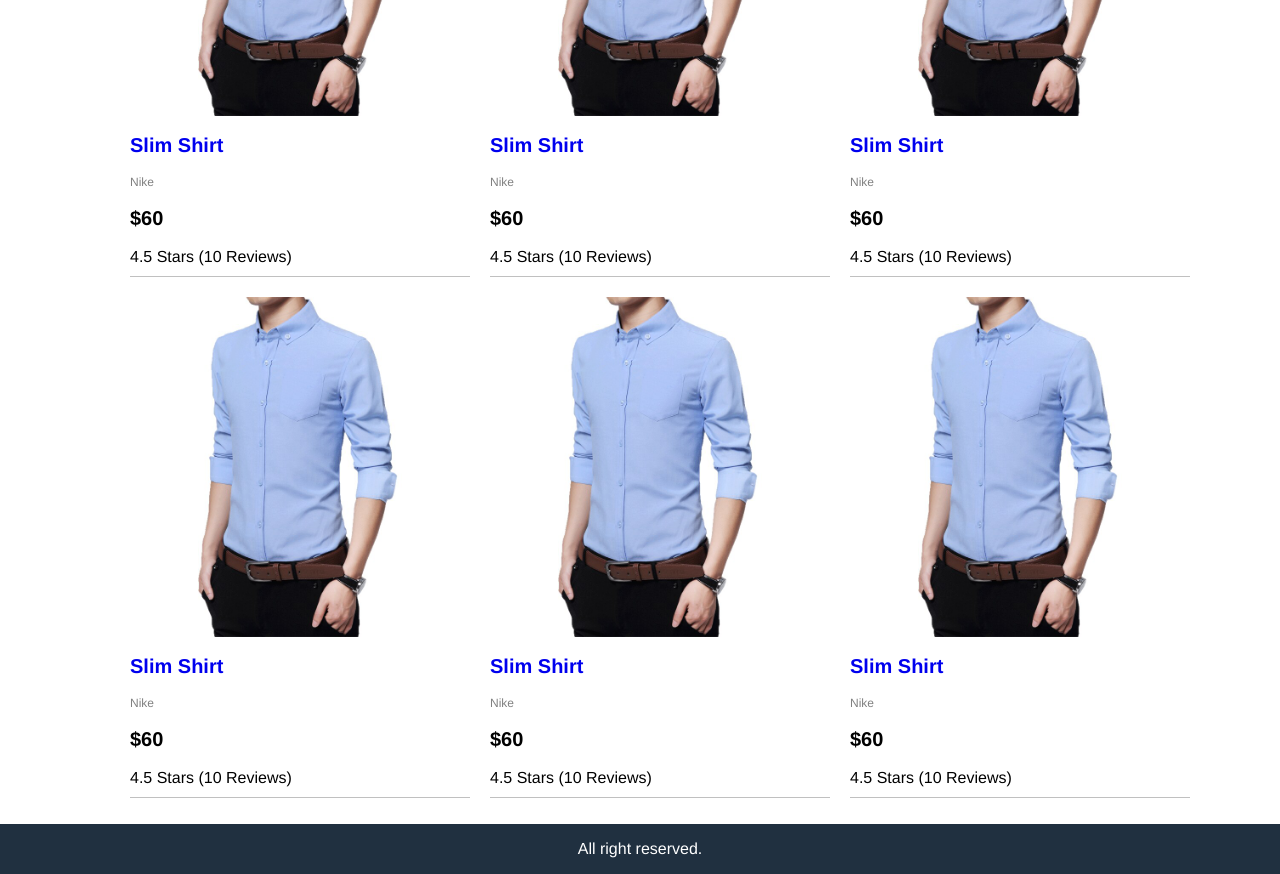
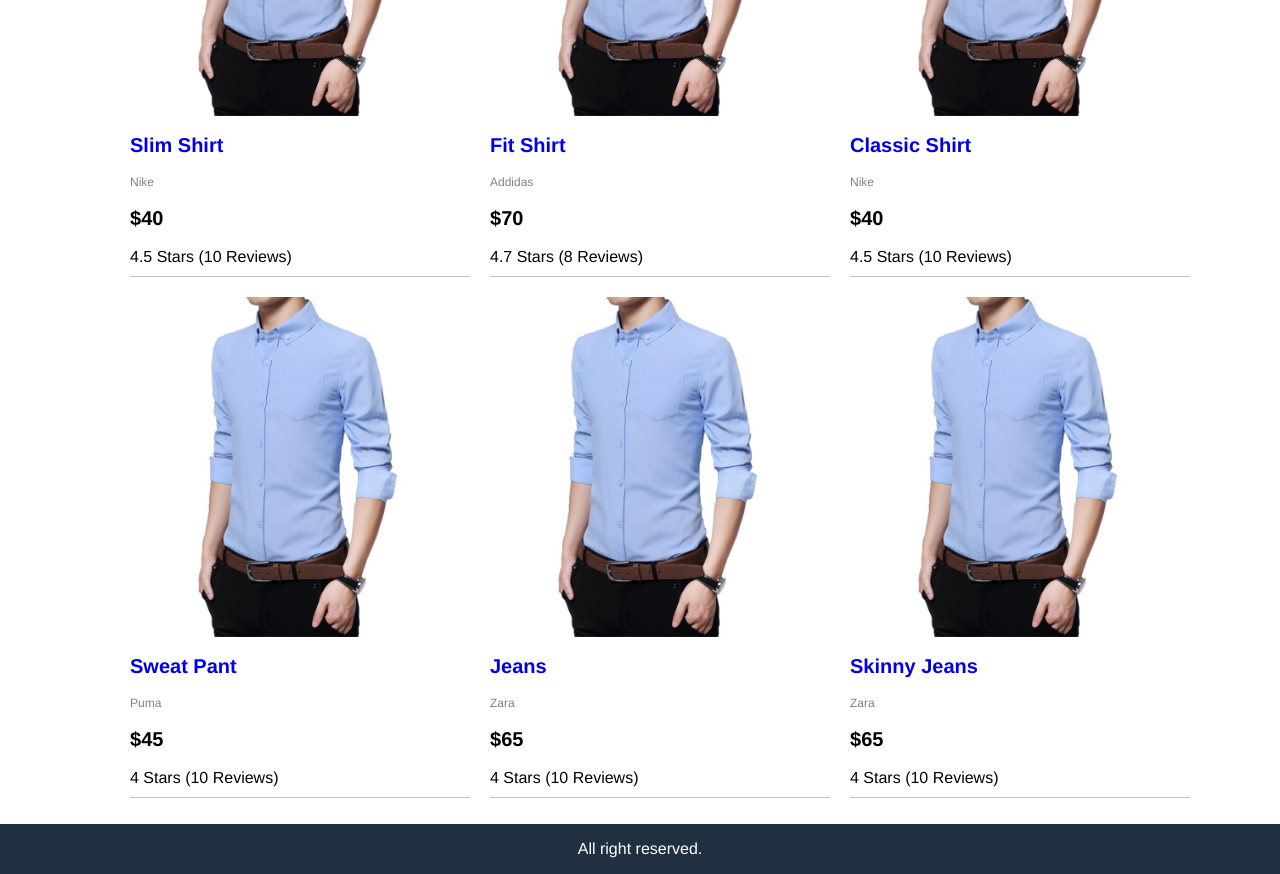
Before and after one commit to etEthiopia/zenach, a React (Create React App) app in the folder frontend/: page / in a window 1280 px wide. Shown: the part 300-1174 px from the top of the page. Built offline with nearby package versions, Linux system fonts and the light colour scheme.

Commit message:
data fetched from a static list

```diff
--- a/frontend/src/App.js
+++ b/frontend/src/App.js
@@ -1,5 +1,6 @@
 import React from 'react';
 import logo from './logo.svg';
+import data from './data';
 import './App.css';
 
 function App() {
@@ -44,72 +45,21 @@ function App() {
       <main className="main">
         <div className="content">
           <ul className="products">
-            <li>
-              <div className="product">
-                <img className="product-image" src="images/d1.jpg" alt="product" />
-                <div className="product-name">
-                  <a href="product.html">Slim Shirt</a>
+            {
+              data.products.map(product => <li>
+                <div className="product">
+                  <img className="product-image" src={product.image} alt="product" />
+                  <div className="product-name">
+                    <a href="product.html">{product.name}</a>
+                  </div>
+                  <div className="product-brand">{product.brand}</div>
+                  <div className="product-price">${product.price}</div>
+                  <div className="product-rating">{product.rating} Stars ({product.reveiwNo} Reviews)</div>
                 </div>
-                <div className="product-brand">Nike</div>
-                <div className="product-price">$60</div>
-                <div className="product-rating">4.5 Stars (10 Reviews)</div>
-              </div>
-            </li>
-            <li>
-              <div className="product">
-                <img className="product-image" src="images/d1.jpg" alt="product" />
-                <div className="product-name">
-                  <a href="product.html">Slim Shirt</a>
-                </div>
-                <div className="product-brand">Nike</div>
-                <div className="product-price">$60</div>
-                <div className="product-rating">4.5 Stars (10 Reviews)</div>
-              </div>
-            </li>
-            <li>
-              <div className="product">
-                <img className="product-image" src="images/d1.jpg" alt="product" />
-                <div className="product-name">
-                  <a href="product.html">Slim Shirt</a>
-                </div>
-                <div className="product-brand">Nike</div>
-                <div className="product-price">$60</div>
-                <div className="product-rating">4.5 Stars (10 Reviews)</div>
-              </div>
-            </li>
-            <li>
-              <div className="product">
-                <img className="product-image" src="images/d1.jpg" alt="product" />
-                <div className="product-name">
-                  <a href="product.html">Slim Shirt</a>
-                </div>
-                <div className="product-brand">Nike</div>
-                <div className="product-price">$60</div>
-                <div className="product-rating">4.5 Stars (10 Reviews)</div>
-              </div>
-            </li>
-            <li>
-              <div className="product">
-                <img className="product-image" src="images/d1.jpg" alt="product" />
-                <div className="product-name">
-                  <a href="product.html">Slim Shirt</a>
-                </div>
-                <div className="product-brand">Nike</div>
-                <div className="product-price">$60</div>
-                <div className="product-rating">4.5 Stars (10 Reviews)</div>
-              </div>
-            </li>
-            <li>
-              <div className="product">
-                <img className="product-image" src="images/d1.jpg" alt="product" />
-                <div className="product-name">
-                  <a href="product.html">Slim Shirt</a>
-                </div>
-                <div className="product-brand">Nike</div>
-                <div className="product-price">$60</div>
-                <div className="product-rating">4.5 Stars (10 Reviews)</div>
-              </div>
-            </li>
+              </li>)
+            }
+
+
           </ul>
         </div>
       </main>
--- /dev/null
+++ b/frontend/src/data.js
@@ -0,0 +1,57 @@
+export default {
+    products: [{
+            name: 'Slim Shirt',
+            image: '/images/d1.jpg',
+            category: 'shirts',
+            price: 40,
+            brand: 'Nike',
+            rating: 4.5,
+            reveiwNo: 10
+        },
+        {
+            name: 'Fit Shirt',
+            image: '/images/d1.jpg',
+            category: 'shirts',
+            price: 70,
+            brand: 'Addidas',
+            rating: 4.7,
+            reveiwNo: 8
+        },
+        {
+            name: 'Classic Shirt',
+            image: '/images/d1.jpg',
+            category: 'shirts',
+            price: 40,
+            brand: 'Nike',
+            rating: 4.5,
+            reveiwNo: 10
+        },
+        {
+            name: 'Sweat Pant',
+            image: '/images/d1.jpg',
+            category: 'pants',
+            price: 45,
+            brand: 'Puma',
+            rating: 4.0,
+            reveiwNo: 10
+        },
+        {
+            name: 'Jeans',
+            image: '/images/d1.jpg',
+            category: 'pants',
+            price: 65,
+            brand: 'Zara',
+            rating: 4.0,
+            reveiwNo: 10
+        },
+        {
+            name: 'Skinny Jeans',
+            image: '/images/d1.jpg',
+            category: 'pants',
+            price: 65,
+            brand: 'Zara',
+            rating: 4.0,
+            reveiwNo: 10
+        },
+    ]
+}
```
